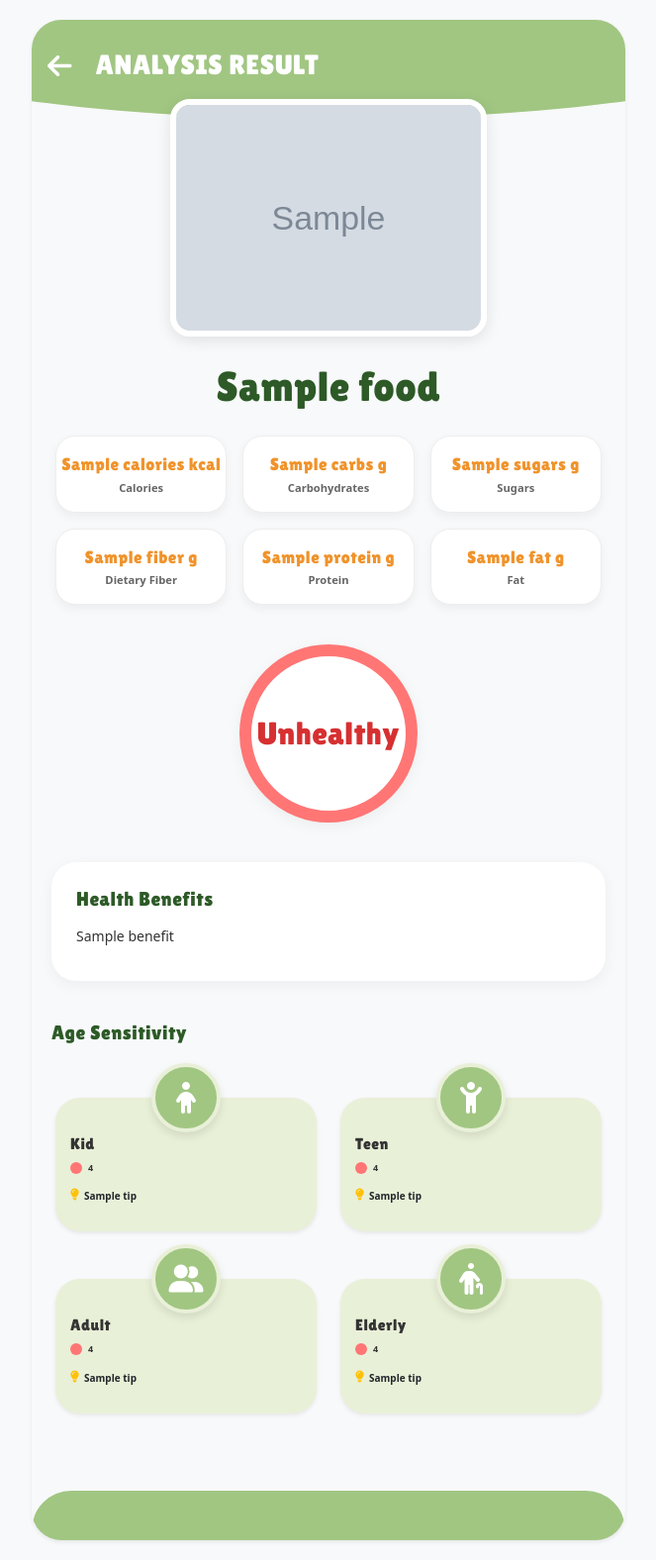
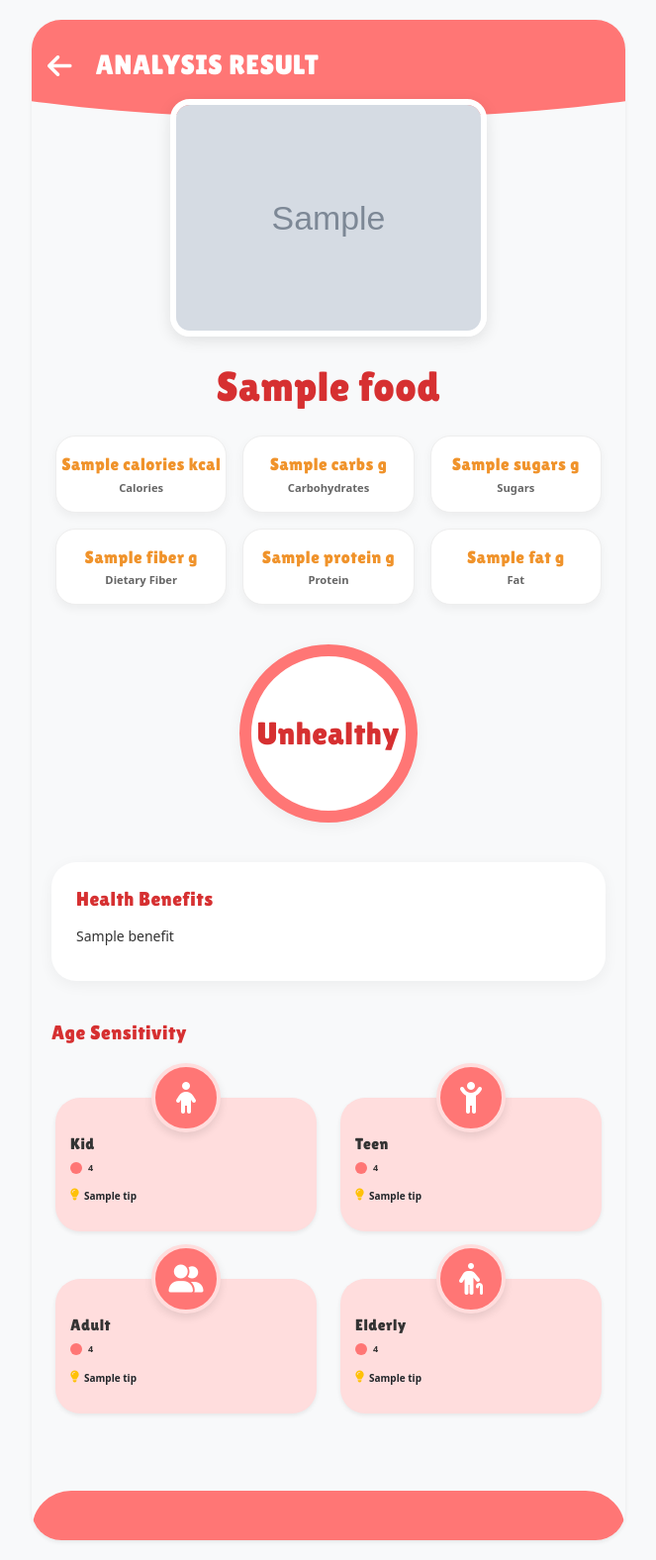
Before and after one commit to timbibat/SnapEat, a Flask app: template templates/analysisResults.html in a window 1280 px wide. Shown: the whole page at 99% size, without its empty margins (308-971 px from the left). Run offline with Flask 3, Linux system fonts and the light colour scheme; the template is opened without the code that fills it: most values are stand-ins (such as "Sample title", 1, 10 or a date in 2020); grey boxes marked "Sample" are stand-in pictures.

Commit message:
unhealthy color changed to red

```diff
--- a/static/css/resultsStyles.css
+++ b/static/css/resultsStyles.css
@@ -285,6 +285,9 @@ body {
 }
 
 /* Theme overrides for Unhealthy */
-.theme-unhealthy .status-circle { border-color: #ff7675; }
-.theme-unhealthy .status-text { color: #d63031; }
-.theme-unhealthy .rating-dot { background-color: #ff7675; }
+.theme-unhealthy {
+    --app-green: #ff7675;
+    --app-dark-green: #d63031;
+    --app-light-green: #ffdddd;
+}
+.theme-unhealthy .rating-dot { background-color: var(--app-green); }
```
